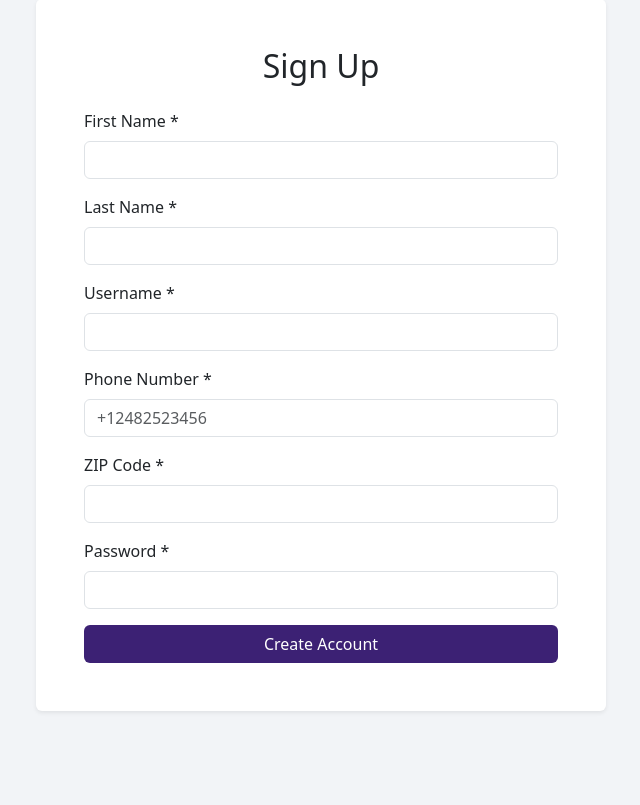
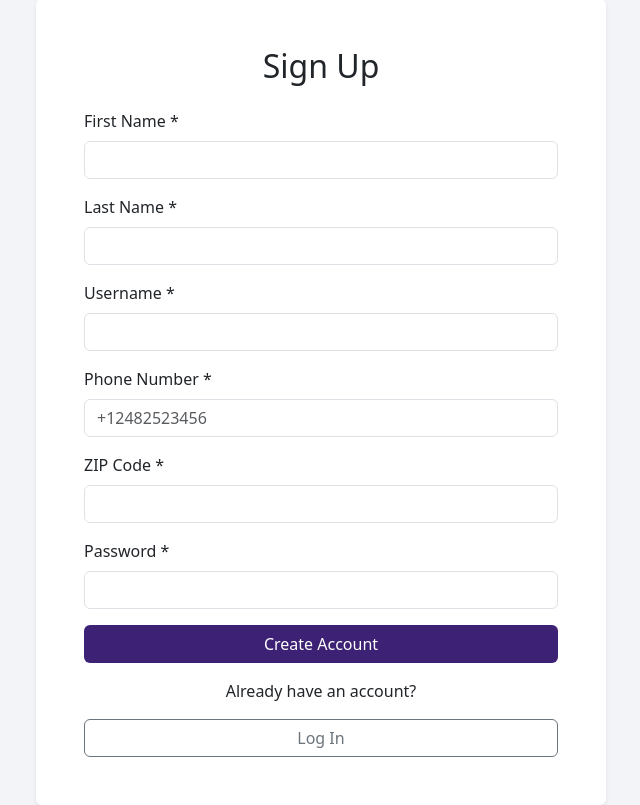
Before and after one commit to chelseatcarter/sanctuarysignal, a Flask app: page /signup in a window 1280 px wide. Shown: the part 49-854 px from the top of the page, without its empty margins (319-959 px from the left). Before the commit the page ends 761 px from the top, so only its background shows below. Run offline with Flask 3, Linux system fonts and the light colour scheme; parts of the project's set-up code (start-up, migrations or seed data) failed here and were passed over.

Commit message:
Add button for users who have an account already

```diff
--- a/templates/signup.html
+++ b/templates/signup.html
@@ -52,6 +52,11 @@
                         <input type="password" class="form-control" name="password" required>
                     </div>
                     <button type="submit" class="btn btn-signal w-100">Create Account</button>
+
+                    <div class="text-center mt-3">
+                        <p>Already have an account?</p>
+                        <a href="/login" class="btn btn-outline-secondary w-100">Log In</a>
+                    </div>
                 </form>
             </div>
         </div>
@@ -91,4 +96,5 @@
         });
     </script>
 </body>
+
 </html>
```
